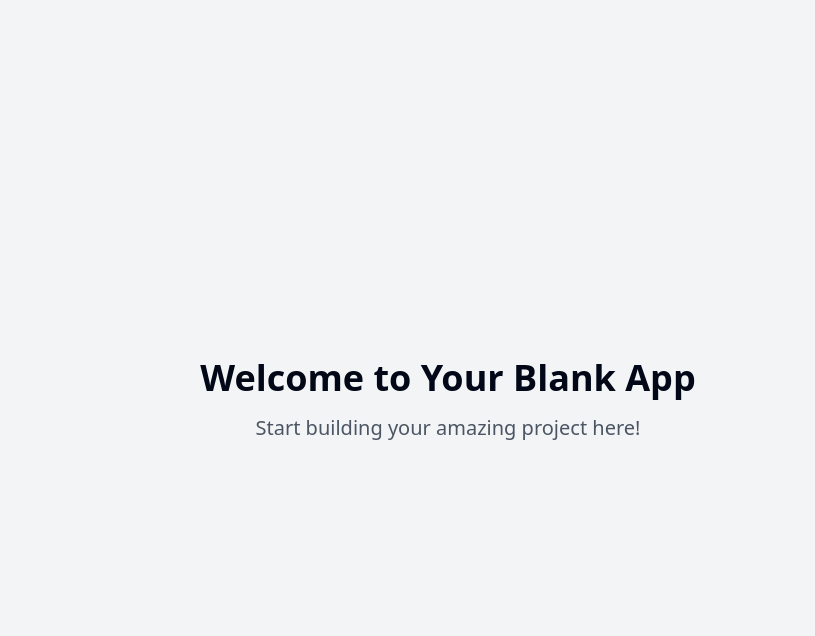
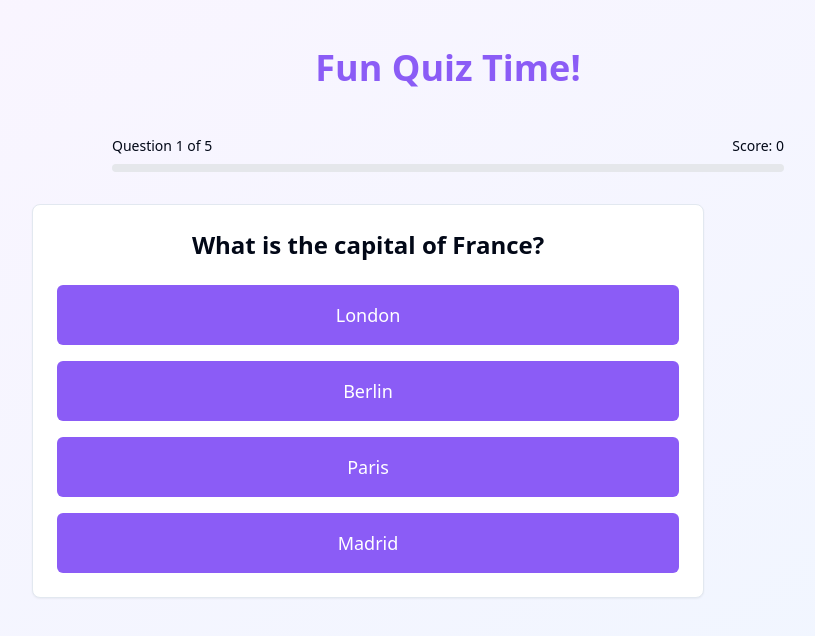
Before and after one commit to rajkumar8757/quizzy-hosting, a React (Vite) app: page / in a window 1280 px wide. Shown: the top 636 px of the page, without its empty margins (192-1007 px from the left). Built offline with nearby package versions, Linux system fonts and the light colour scheme.

Commit message:
Create quiz hoster feature
Implement functionality for hosting quizzes within the application.
[skip gpt_engineer]

```diff
--- a/package.json
+++ b/package.json
@@ -40,6 +40,7 @@
     "@radix-ui/react-toggle-group": "^1.1.0",
     "@radix-ui/react-tooltip": "^1.1.4",
     "@tanstack/react-query": "^5.56.2",
+    "canvas-confetti": "^1.9.3",
     "class-variance-authority": "^0.7.1",
     "clsx": "^2.1.1",
     "cmdk": "^1.0.0",
--- /dev/null
+++ b/src/components/QuizCard.tsx
@@ -0,0 +1,36 @@
+import { Question } from "../types/quiz";
+import { Button } from "@/components/ui/button";
+import { Card } from "@/components/ui/card";
+import { cn } from "@/lib/utils";
+
+interface QuizCardProps {
+  question: Question;
+  onAnswer: (answerIndex: number) => void;
+  userAnswer?: number;
+  isAnswered: boolean;
+}
+
+export const QuizCard = ({ question, onAnswer, userAnswer, isAnswered }: QuizCardProps) => {
+  return (
+    <Card className="w-full max-w-2xl p-6 space-y-6">
+      <h2 className="text-2xl font-bold text-center">{question.text}</h2>
+      <div className="grid grid-cols-1 gap-4">
+        {question.options.map((option, index) => (
+          <Button
+            key={index}
+            onClick={() => !isAnswered && onAnswer(index)}
+            className={cn(
+              "h-auto py-4 px-6 text-lg",
+              isAnswered && index === question.correctAnswer && "bg-green-500 hover:bg-green-600",
+              isAnswered && userAnswer === index && index !== question.correctAnswer && "bg-red-500 hover:bg-red-600",
+              isAnswered && "cursor-default"
+            )}
+            disabled={isAnswered}
+          >
+            {option}
+          </Button>
+        ))}
+      </div>
+    </Card>
+  );
+};
--- /dev/null
+++ b/src/components/QuizComplete.tsx
@@ -0,0 +1,33 @@
+import { Button } from "@/components/ui/button";
+import { Card } from "@/components/ui/card";
+import confetti from 'canvas-confetti';
+
+interface QuizCompleteProps {
+  score: number;
+  totalQuestions: number;
+  onRestart: () => void;
+}
+
+export const QuizComplete = ({ score, totalQuestions, onRestart }: QuizCompleteProps) => {
+  const percentage = (score / totalQuestions) * 100;
+
+  React.useEffect(() => {
+    confetti({
+      particleCount: 100,
+      spread: 70,
+      origin: { y: 0.6 }
+    });
+  }, []);
+
+  return (
+    <Card className="w-full max-w-2xl p-8 text-center animate-celebrate">
+      <h2 className="text-3xl font-bold mb-4">Quiz Complete! 🎉</h2>
+      <p className="text-xl mb-6">
+        You scored {score} out of {totalQuestions} ({Math.round(percentage)}%)
+      </p>
+      <Button onClick={onRestart} size="lg">
+        Try Again
+      </Button>
+    </Card>
+  );
+};
--- /dev/null
+++ b/src/components/QuizProgress.tsx
@@ -0,0 +1,24 @@
+interface QuizProgressProps {
+  current: number;
+  total: number;
+  score: number;
+}
+
+export const QuizProgress = ({ current, total, score }: QuizProgressProps) => {
+  const progress = (current / total) * 100;
+
+  return (
+    <div className="w-full max-w-2xl mx-auto mb-8 space-y-2">
+      <div className="flex justify-between text-sm font-medium">
+        <span>Question {current + 1} of {total}</span>
+        <span>Score: {score}</span>
+      </div>
+      <div className="w-full h-2 bg-gray-200 rounded-full">
+        <div
+          className="h-full bg-primary rounded-full transition-all duration-300"
+          style={{ width: `${progress}%` }}
+        />
+      </div>
+    </div>
+  );
+};
--- /dev/null
+++ b/src/data/quiz-questions.ts
@@ -0,0 +1,34 @@
+import { Question } from "../types/quiz";
+
+export const questions: Question[] = [
+  {
+    id: 1,
+    text: "What is the capital of France?",
+    options: ["London", "Berlin", "Paris", "Madrid"],
+    correctAnswer: 2
+  },
+  {
+    id: 2,
+    text: "Which planet is known as the Red Planet?",
+    options: ["Venus", "Mars", "Jupiter", "Saturn"],
+    correctAnswer: 1
+  },
+  {
+    id: 3,
+    text: "What is the largest mammal in the world?",
+    options: ["African Elephant", "Blue Whale", "Giraffe", "Polar Bear"],
+    correctAnswer: 1
+  },
+  {
+    id: 4,
+    text: "Who painted the Mona Lisa?",
+    options: ["Vincent van Gogh", "Pablo Picasso", "Leonardo da Vinci", "Michelangelo"],
+    correctAnswer: 2
+  },
+  {
+    id: 5,
+    text: "What is the chemical symbol for gold?",
+    options: ["Ag", "Fe", "Au", "Cu"],
+    correctAnswer: 2
+  }
+];
--- a/src/pages/Index.tsx
+++ b/src/pages/Index.tsx
@@ -1,11 +1,76 @@
-// Update this page (the content is just a fallback if you fail to update the page)
+import { useState } from "react";
+import { questions } from "../data/quiz-questions";
+import { QuizCard } from "../components/QuizCard";
+import { QuizProgress } from "../components/QuizProgress";
+import { QuizComplete } from "../components/QuizComplete";
+import type { QuizState } from "../types/quiz";
 
 const Index = () => {
+  const [quizState, setQuizState] = useState<QuizState>({
+    currentQuestionIndex: 0,
+    score: 0,
+    isCompleted: false,
+    answers: [],
+  });
+
+  const currentQuestion = questions[quizState.currentQuestionIndex];
+
+  const handleAnswer = (answerIndex: number) => {
+    const isCorrect = answerIndex === currentQuestion.correctAnswer;
+    const newAnswers = [...quizState.answers];
+    newAnswers[quizState.currentQuestionIndex] = answerIndex;
+
+    setTimeout(() => {
+      setQuizState(prev => ({
+        ...prev,
+        score: isCorrect ? prev.score + 1 : prev.score,
+        currentQuestionIndex:
+          prev.currentQuestionIndex === questions.length - 1
+            ? prev.currentQuestionIndex
+            : prev.currentQuestionIndex + 1,
+        isCompleted: prev.currentQuestionIndex === questions.length - 1,
+        answers: newAnswers,
+      }));
+    }, 1000);
+  };
+
+  const handleRestart = () => {
+    setQuizState({
+      currentQuestionIndex: 0,
+      score: 0,
+      isCompleted: false,
+      answers: [],
+    });
+  };
+
   return (
-    <div className="min-h-screen flex items-center justify-center bg-gray-100">
-      <div className="text-center">
-        <h1 className="text-4xl font-bold mb-4">Welcome to Your Blank App</h1>
-        <p className="text-xl text-gray-600">Start building your amazing project here!</p>
+    <div className="min-h-screen bg-gradient-to-br from-purple-50 to-blue-50 py-12 px-4">
+      <div className="container max-w-4xl mx-auto space-y-8">
+        <h1 className="text-4xl font-bold text-center text-primary mb-12">
+          Fun Quiz Time!
+        </h1>
+
+        {!quizState.isCompleted ? (
+          <>
+            <QuizProgress
+              current={quizState.currentQuestionIndex}
+              total={questions.length}
+              score={quizState.score}
+            />
+            <QuizCard
+              question={currentQuestion}
+              onAnswer={handleAnswer}
+              userAnswer={quizState.answers[quizState.currentQuestionIndex]}
+              isAnswered={quizState.answers[quizState.currentQuestionIndex] !== undefined}
+            />
+          </>
+        ) : (
+          <QuizComplete
+            score={quizState.score}
+            totalQuestions={questions.length}
+            onRestart={handleRestart}
+          />
+        )}
       </div>
     </div>
   );
--- /dev/null
+++ b/src/types/quiz.ts
@@ -0,0 +1,13 @@
+export interface Question {
+  id: number;
+  text: string;
+  options: string[];
+  correctAnswer: number;
+}
+
+export interface QuizState {
+  currentQuestionIndex: number;
+  score: number;
+  isCompleted: boolean;
+  answers: number[];
+}
--- a/tailwind.config.ts
+++ b/tailwind.config.ts
@@ -25,12 +25,12 @@ export default {
 				background: 'hsl(var(--background))',
 				foreground: 'hsl(var(--foreground))',
 				primary: {
-					DEFAULT: 'hsl(var(--primary))',
-					foreground: 'hsl(var(--primary-foreground))'
+					DEFAULT: '#8B5CF6',
+					foreground: '#FFFFFF'
 				},
 				secondary: {
-					DEFAULT: 'hsl(var(--secondary))',
-					foreground: 'hsl(var(--secondary-foreground))'
+					DEFAULT: '#4F46E5',
+					foreground: '#FFFFFF'
 				},
 				destructive: {
 					DEFAULT: 'hsl(var(--destructive))',
@@ -51,16 +51,6 @@ export default {
 				card: {
 					DEFAULT: 'hsl(var(--card))',
 					foreground: 'hsl(var(--card-foreground))'
-				},
-				sidebar: {
-					DEFAULT: 'hsl(var(--sidebar-background))',
-					foreground: 'hsl(var(--sidebar-foreground))',
-					primary: 'hsl(var(--sidebar-primary))',
-					'primary-foreground': 'hsl(var(--sidebar-primary-foreground))',
-					accent: 'hsl(var(--sidebar-accent))',
-					'accent-foreground': 'hsl(var(--sidebar-accent-foreground))',
-					border: 'hsl(var(--sidebar-border))',
-					ring: 'hsl(var(--sidebar-ring))'
 				}
 			},
 			borderRadius: {
@@ -70,25 +60,22 @@ export default {
 			},
 			keyframes: {
 				'accordion-down': {
-					from: {
-						height: '0'
-					},
-					to: {
-						height: 'var(--radix-accordion-content-height)'
-					}
+					from: { height: '0' },
+					to: { height: 'var(--radix-accordion-content-height)' }
 				},
 				'accordion-up': {
-					from: {
-						height: 'var(--radix-accordion-content-height)'
-					},
-					to: {
-						height: '0'
-					}
+					from: { height: 'var(--radix-accordion-content-height)' },
+					to: { height: '0' }
+				},
+				'celebrate': {
+					'0%, 100%': { transform: 'scale(1)' },
+					'50%': { transform: 'scale(1.1)' }
 				}
 			},
 			animation: {
 				'accordion-down': 'accordion-down 0.2s ease-out',
-				'accordion-up': 'accordion-up 0.2s ease-out'
+				'accordion-up': 'accordion-up 0.2s ease-out',
+				'celebrate': 'celebrate 0.5s ease-in-out'
 			}
 		}
 	},
```
Also changed, not shown: 1 other file (tests, documents, lock files or other folders).
